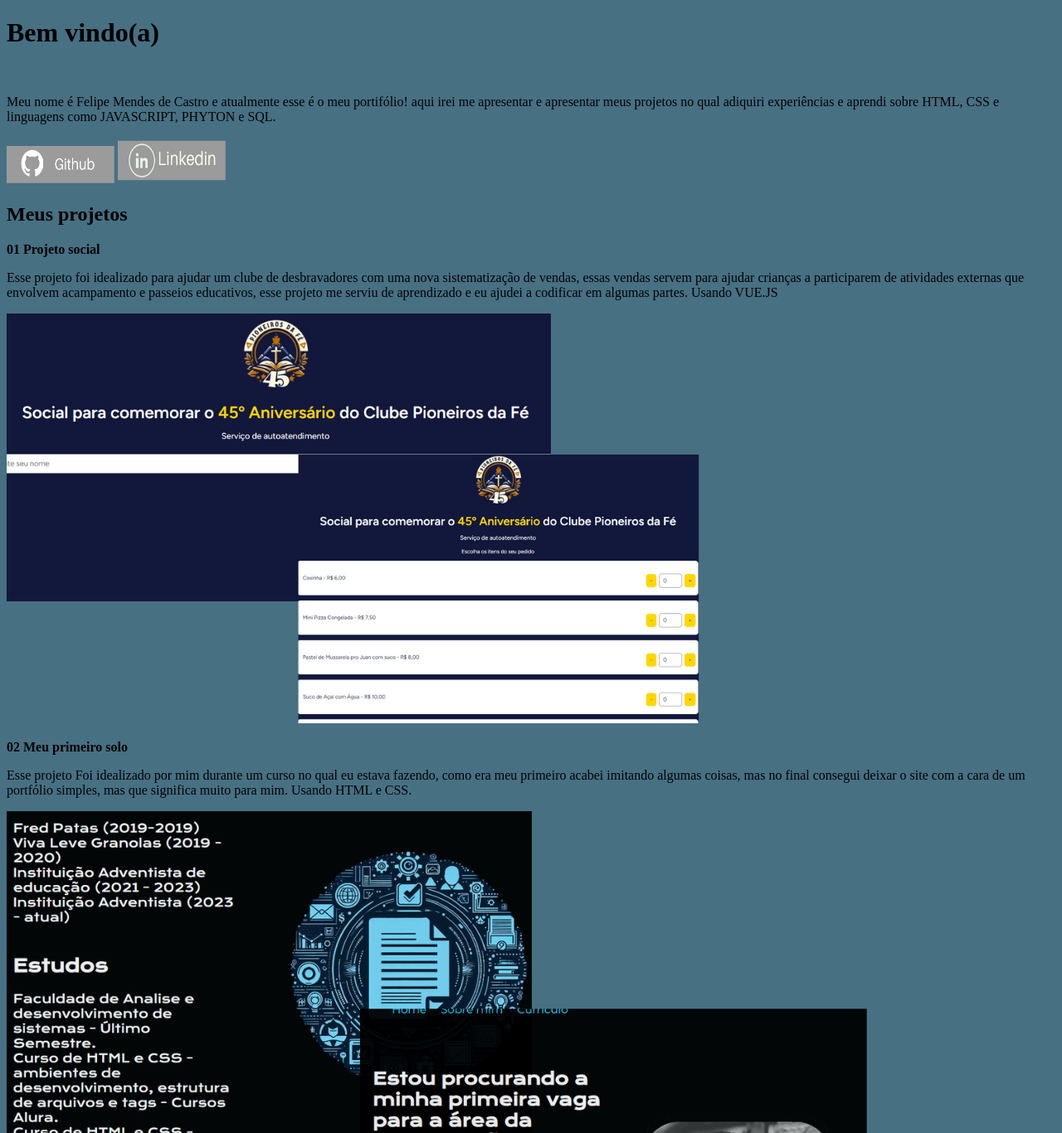
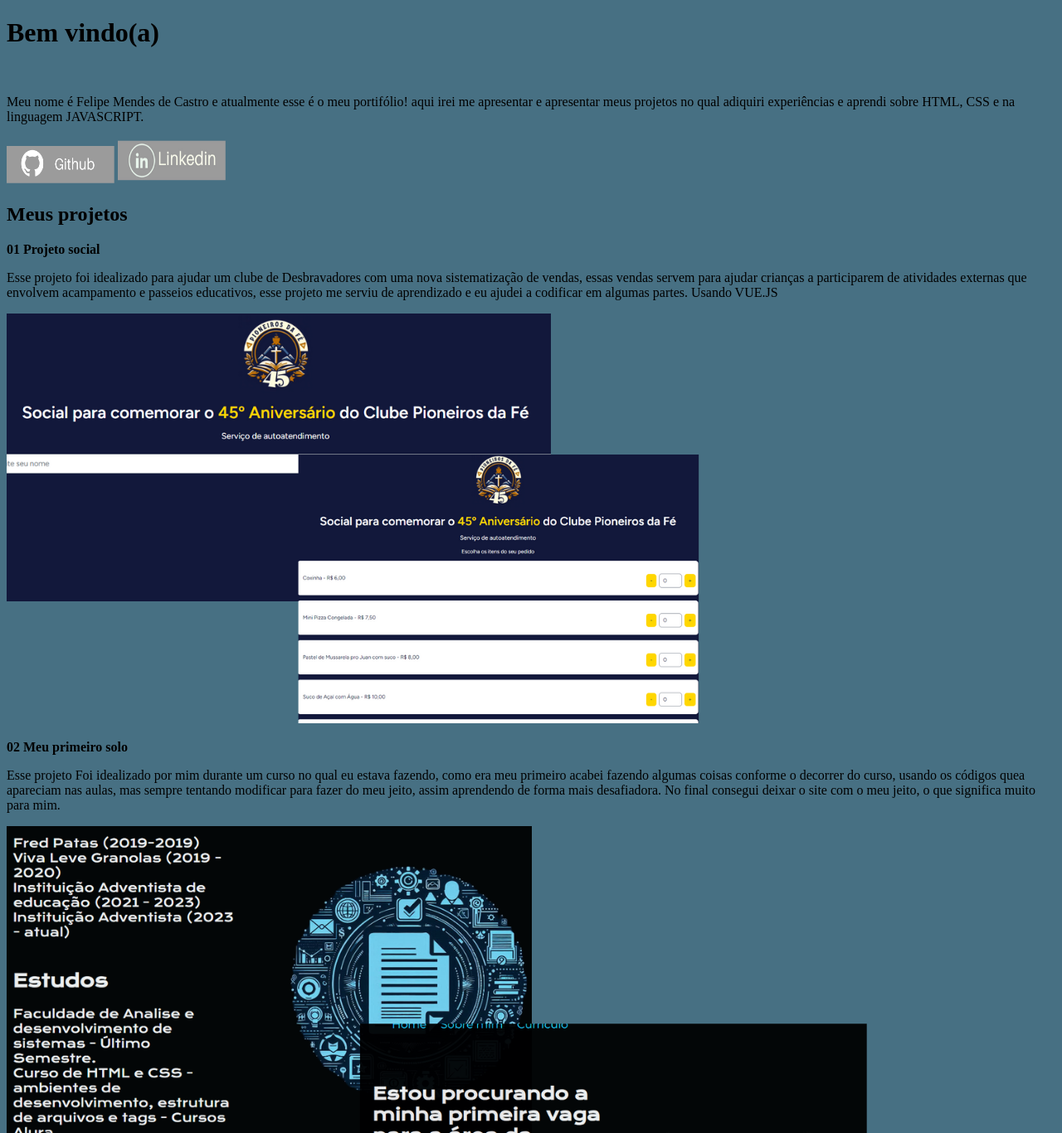
Before and after one commit to felipemendes03/Portifolio-testando-conhecimento, a plain HTML site: page index.html in a window 1280 px wide. Shown: the top 1366 px of the page at 83% size. Drawn offline with Linux system fonts and the light colour scheme.

Commit message:
Alterando os textos

```diff
--- a/index.html
+++ b/index.html
@@ -14,15 +14,15 @@
     <h1>Bem vindo(a)</h1>
            <img src="" alt="">
         <p name="portifólio">Meu nome é Felipe Mendes de Castro e atualmente esse é o meu portifólio!
-        aqui irei me apresentar e apresentar meus projetos no qual adiquiri experiências e aprendi sobre HTML, CSS e linguagens como JAVASCRIPT, PHYTON e SQL.</p>
+        aqui irei me apresentar e apresentar meus projetos no qual adiquiri experiências e aprendi sobre HTML, CSS e na linguagem JAVASCRIPT.</p>
             <img src ="assets/Github.png" width="130" height="45">
             <img src ="assets/Linkedin.png" width="130" height="55">
     <h2>Meus projetos</h2>
         <p name="01"><strong>01 Projeto social</strong></p>
-        <p name="projeto">Esse projeto foi idealizado para ajudar um clube de desbravadores com uma nova sistematização de vendas, essas vendas servem para ajudar crianças a participarem de atividades externas que envolvem acampamento e passeios educativos, esse projeto me serviu de aprendizado e eu ajudei a codificar em algumas partes. Usando VUE.JS</p>
+        <p name="projeto">Esse projeto foi idealizado para ajudar um clube de Desbravadores com uma nova sistematização de vendas, essas vendas servem para ajudar crianças a participarem de atividades externas que envolvem acampamento e passeios educativos, esse projeto me serviu de aprendizado e eu ajudei a codificar em algumas partes. Usando VUE.JS</p>
             <img src="assets/Projeto social.png" alt="">
         <p name="02"><strong>02 Meu primeiro solo</strong></p>
-        <p> Esse projeto Foi idealizado por mim durante um curso no qual eu estava fazendo, como era meu primeiro acabei imitando algumas coisas, mas no final consegui deixar o site com a cara de um portfólio simples, mas que significa muito para mim. Usando HTML e CSS.</p>
+        <p> Esse projeto Foi idealizado por mim durante um curso no qual eu estava fazendo, como era meu primeiro acabei fazendo algumas coisas conforme o decorrer do curso, usando os códigos quea apareciam nas aulas, mas sempre tentando modificar para fazer do meu jeito, assim aprendendo de forma mais desafiadora. No final consegui deixar o site com o meu jeito, o que significa muito para mim.</p>
             <img src="assets/Primeiro projeto solo.png" alt="">
     <h3>Experiências</h3>
         <p>Aqui estão locais onde eu trabalhei.</p>
```
